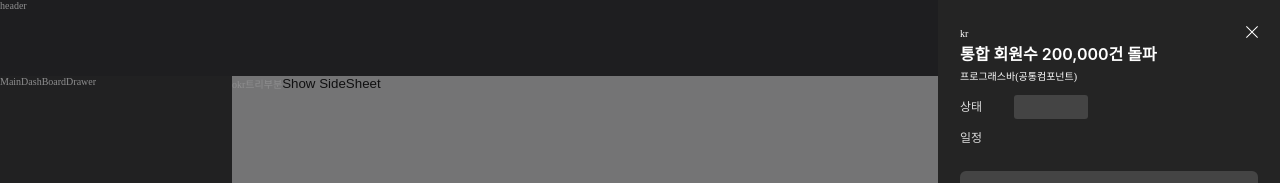
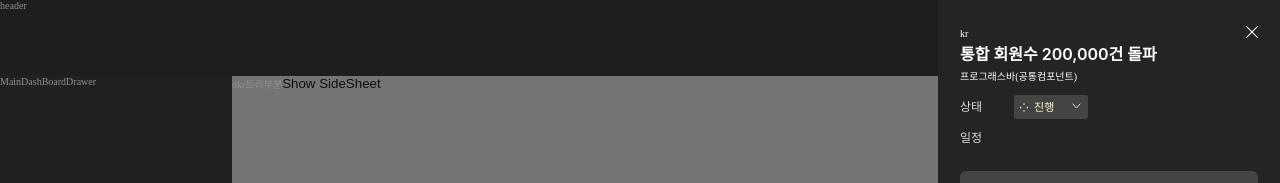
Before and after one commit to MOONSHOT-Team/MOONSHOT-CLIENT, a React (Vite) app: page /dashboard in a window 1280 px wide. Shown: the top 183 px of the page. Built offline with nearby package versions, Linux system fonts and the light colour scheme; a web font is replaced by a local one; what emotion-normalize would draw is missing.

Commit message:
style: theme 색상코드 오류 수정

```diff
--- a/src/MainDashBoard/assets/icons/index.ts
+++ b/src/MainDashBoard/assets/icons/index.ts
@@ -1,7 +1,17 @@
 import IcClose from './icClose.svg?react';
 import IcDoneState from './icDoneState.svg?react';
+import IcDropDownThin from './icDropDownThin.svg?react';
+import IcDropUpThin from './icDropUpThin.svg?react';
 import IcHoldState from './icHoldState.svg?react';
 import IcOnGoingState from './icOnGoingState.svg?react';
 import IcWaitState from './IcWaitState.svg?react';
 
-export { IcClose, IcDoneState, IcHoldState, IcOnGoingState, IcWaitState };
+export {
+  IcClose,
+  IcDoneState,
+  IcDropDownThin,
+  IcDropUpThin,
+  IcHoldState,
+  IcOnGoingState,
+  IcWaitState,
+};
--- a/src/MainDashBoard/components/sideSheet/KrStatus.tsx
+++ b/src/MainDashBoard/components/sideSheet/KrStatus.tsx
@@ -1,9 +1,18 @@
 import styled from '@emotion/styled';
+
+import { IcDropDownThin, IcOnGoingState } from '../../assets/icons';
 
 const KrStatus = () => {
   return (
     <StContainer>
-      <></>
+      <StState>
+        <IcOnGoingState />
+        진행
+      </StState>
+
+      <span>
+        <IcDropDownThin />
+      </span>
     </StContainer>
   );
 };
@@ -12,9 +21,19 @@ export default KrStatus;
 
 const StContainer = styled.div`
   display: flex;
-  justify-content: center;
+  align-items: center;
+  justify-content: space-between;
   width: 7.4rem;
   height: 2.4rem;
+  padding: 0.6rem;
   background-color: ${({ theme }) => theme.colors.gray_500};
   border-radius: 3px;
 `;
+
+const StState = styled.span`
+  display: flex;
+  gap: 0.6rem;
+  align-items: center;
+  color: ${({ theme }) => theme.colors.sub_yellow};
+  ${({ theme }) => theme.fonts.btn_11_semibold};
+`;
--- a/src/common/styles/theme.ts
+++ b/src/common/styles/theme.ts
@@ -21,7 +21,7 @@ const colors = {
   gray_650: '#222222',
   main_purple: '#8D7EFD',
   main_darkpurple: '#7165CA',
-  sub_yellow: '#FFD749',
+  sub_yellow: '#FFF9C6',
   sub_green: '#63D7C6',
   sub_red: '#D96D6D',
   sub_blue: '#6CA4F6',
```
Also changed, not shown: src/MainDashBoard/assets/icons/icDropDownThin.svg (added), src/MainDashBoard/assets/icons/icDropUpThin.svg (added).
